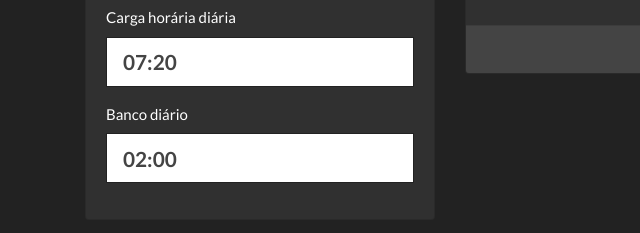
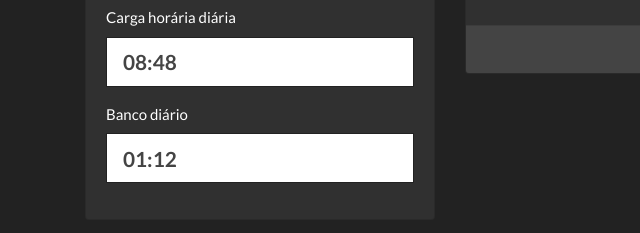
Before and after one commit to jefflssantos/simbora, a plain HTML site: page index.html in a window 1280 px wide. Shown: the part 256-489 px from the top of the page, 0-640 px from the left. Drawn offline with nearby package versions, Linux system fonts and the light colour scheme.

Commit message:
Update index.html

```diff
--- a/index.html
+++ b/index.html
@@ -57,11 +57,11 @@
                 </div>
     						<div class="form-group">
     							<label>Carga horária diária</label>
-    							<input type="text" class="form-control" id="daily-workload" data-mask="00:00" value="07:20">
+    							<input type="text" class="form-control" id="daily-workload" data-mask="00:00" value="08:48">
                 </div>
                 <div class="form-group">
     							<label>Banco diário</label>
-    							<input type="text" class="form-control" id="bank-hours" data-mask="00:00" value="02:00">
+    							<input type="text" class="form-control" id="bank-hours" data-mask="00:00" value="01:12">
     						</div>
     					</form>
     				</div>
```
